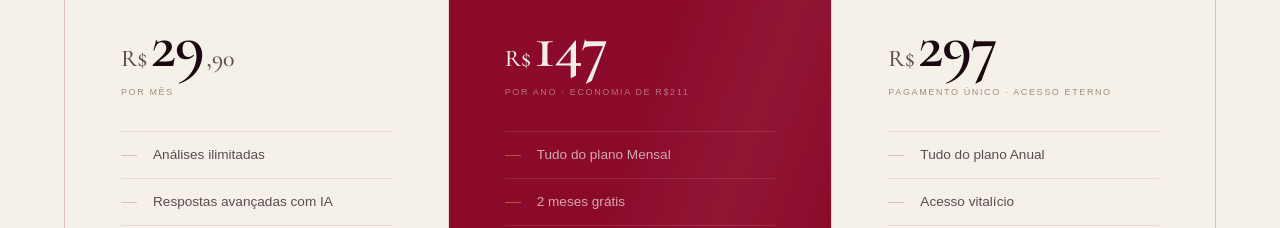
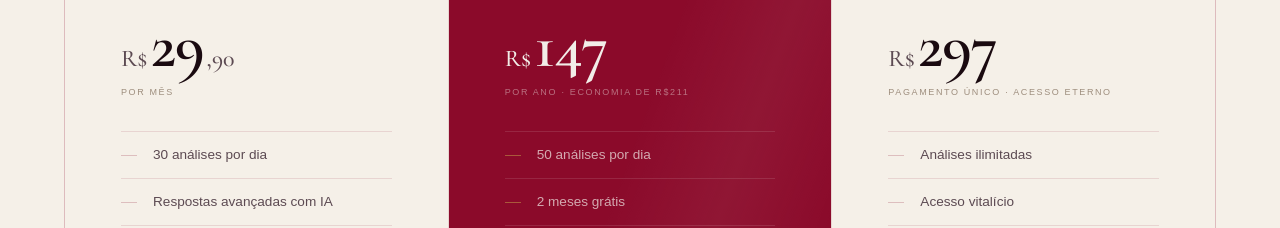
Before and after one commit to ER1Ck001/Flert-IA, a Next.js app in the folder flert-fixed/: page / in a window 1280 px wide. Shown: the part 3920-4148 px from the top of the page. Built offline with nearby package versions, Linux system fonts and the light colour scheme; a web font is replaced by a local one.

Commit message:
fix: update landing page pricing cards with daily limits

```diff
--- a/flert-fixed/src/app/page.tsx
+++ b/flert-fixed/src/app/page.tsx
@@ -392,7 +392,7 @@ export default function HomePage() {
                   </div>
                   <p className="p-pc-per">por mês</p>
                   <ul className="p-pc-f">
-                    {["Análises ilimitadas","Respostas avançadas com IA","Análise de perfil","Suporte prioritário","Uploads ilimitados"].map(f => <li key={f}>{f}</li>)}
+                    {["30 análises por dia","Respostas avançadas com IA","Análise de perfil","Suporte prioritário","Uploads ilimitados"].map(f => <li key={f}>{f}</li>)}
                   </ul>
                   <Link href="/auth/register?plan=monthly" className="p-pc-btn" onClick={burst}>
                     Assinar Mensal
@@ -409,7 +409,7 @@ export default function HomePage() {
                   </div>
                   <p className="p-pc-per">por ano · economia de R$211</p>
                   <ul className="p-pc-f">
-                    {["Tudo do plano Mensal","2 meses grátis","Análise de perfil completa","Alertas de padrões","Suporte prioritário"].map(f => <li key={f}>{f}</li>)}
+                    {["50 análises por dia","2 meses grátis","Análise de perfil completa","Alertas de padrões","Suporte prioritário"].map(f => <li key={f}>{f}</li>)}
                   </ul>
                   <Link href="/auth/register?plan=annual" className="p-pc-btn p-pc-btn--inv" onClick={burst}>
                     Assinar Anual
@@ -425,7 +425,7 @@ export default function HomePage() {
                   </div>
                   <p className="p-pc-per">pagamento único · acesso eterno</p>
                   <ul className="p-pc-f">
-                    {["Tudo do plano Anual","Acesso vitalício","Updates futuros inclusos","Suporte VIP","Acesso antecipado a novidades"].map(f => <li key={f}>{f}</li>)}
+                    {["Análises ilimitadas","Acesso vitalício","Updates futuros inclusos","Suporte VIP","Acesso antecipado a novidades"].map(f => <li key={f}>{f}</li>)}
                   </ul>
                   <Link href="/auth/register?plan=lifetime" className="p-pc-btn" onClick={burst}>
                     Comprar Vitalício
```
